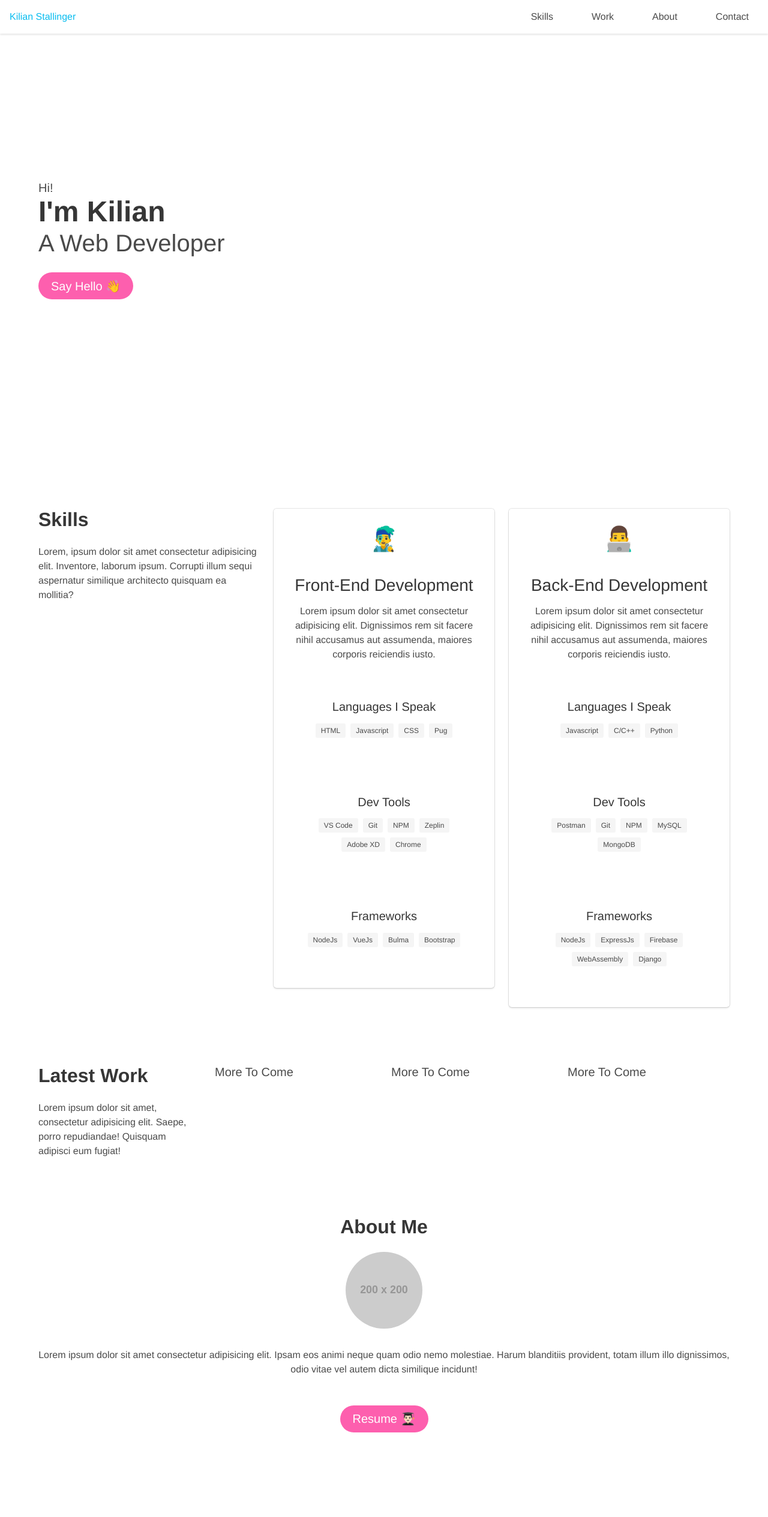
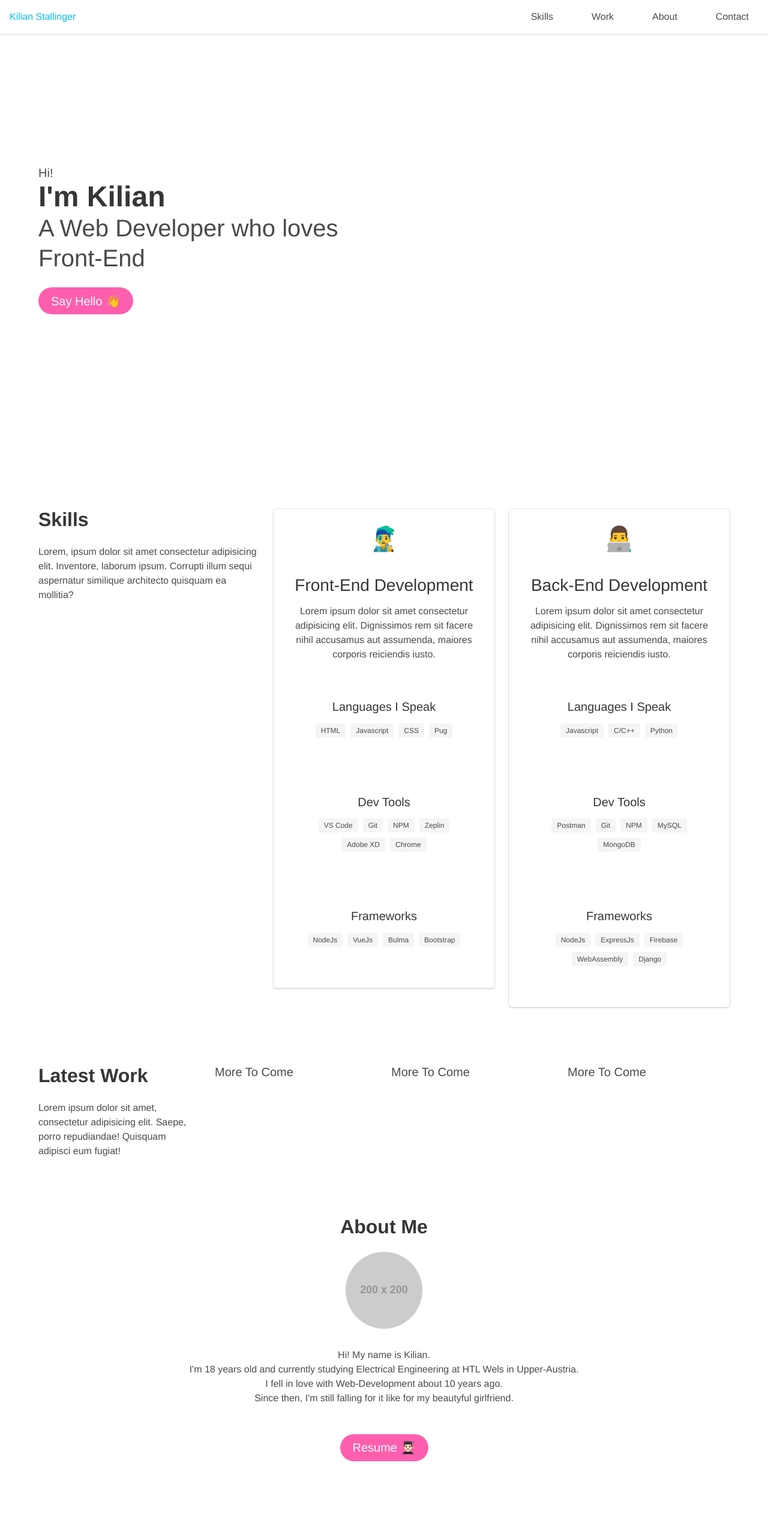
Before and after one commit to kilianstallz/kilianstallz.github.io, a plain HTML site: page index.html in a window 1280 px wide. Shown: the top 2529 px of the page at 60% size. Drawn offline with nearby package versions, Linux system fonts and the light colour scheme; placeholder pictures from the web are drawn by us.

Commit message:
About Me

```diff
--- a/index.html
+++ b/index.html
@@ -5,7 +5,7 @@
   <meta charset="utf-8">
   <meta http-equiv="X-UA-Compatible" content="IE=edge">
   <meta name="viewport" content="width=device-width, initial-scale=1">
-  <title>My first Bulma website</title>
+  <title>Kilian Stallinger | Web Developer</title>
   <link rel="stylesheet" href="css/main.css">
   <link href="https://unpkg.com/aos@2.3.1/dist/aos.css" rel="stylesheet">
 </head>
@@ -47,7 +47,7 @@
         <div class="container">
           <h2 class="subtitle">Hi!</h2>
           <h1 class="title is-1">I'm Kilian</h1>
-          <h1 class="subtitle is-2">A Web Developer</h1>
+          <h1 class="subtitle is-2">A Web Developer who loves <br> Front-End</h1>
           <a href="mailto:kp.stallinger@gmail.com" class="button is-primary is-rounded is-medium">
             <span>Say Hello
               <!-- --> <span style="font-size:undefinedrem" role="img" aria-label="emoji">👋</span></span>
@@ -198,7 +198,7 @@
           </noscript>
         </div>
       </figure>
-      <p>Lorem ipsum dolor sit amet consectetur adipisicing elit. Ipsam eos animi neque quam odio nemo molestiae. Harum blanditiis provident, totam illum illo dignissimos, odio vitae vel autem dicta similique incidunt!</p>
+      <p>Hi! My name is Kilian. <br> I'm 18 years old and currently studying Electrical Engineering at HTL Wels in Upper-Austria. <br> I fell in love with Web-Development about 10 years ago. <br> Since then, I'm still falling for it like for my beautyful girlfriend.</p>
       <div class="section">
         <a href="#" target="_blank" class="button is-primary is-rounded is-medium"><span>Resume<!-- --> <span style="font-size:undefinedrem" role="img" aria-label="emoji">👨🏻‍🎓</span></span></a>
       </div>
```
